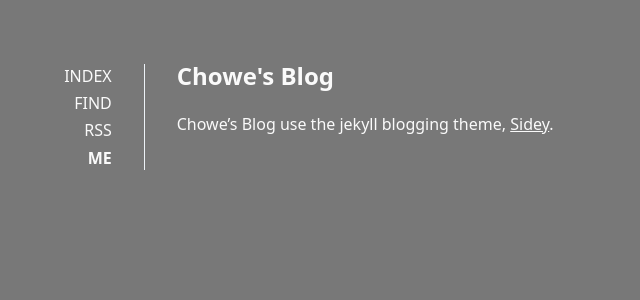
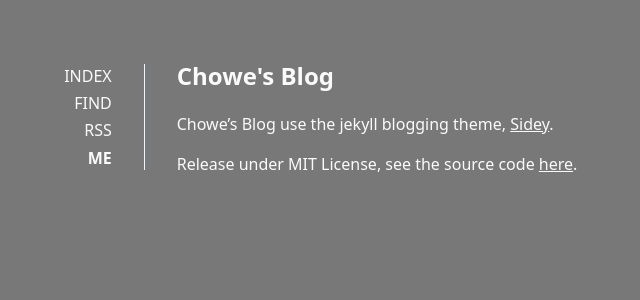
Before and after one commit to fixed-link/fixed-link.com, a Jekyll site: the page built from _pages/about.md, in a window 1280 px wide. Shown: the top 300 px of the page, without its empty margins (176-816 px from the left). Built offline with Jekyll 4.4.1, drawn with Linux system fonts in a browser that asks for light colours.

Commit message:
Update about.md

```diff
--- a/_pages/about.md
+++ b/_pages/about.md
@@ -5,3 +5,5 @@ title: Chowe's Blog
 
 
 Chowe's Blog use the jekyll blogging theme, [Sidey](https://github.com/ronv/sidey).
+
+Release under MIT License, see the source code [here](https://github.com/Chowe911/clog).
```
